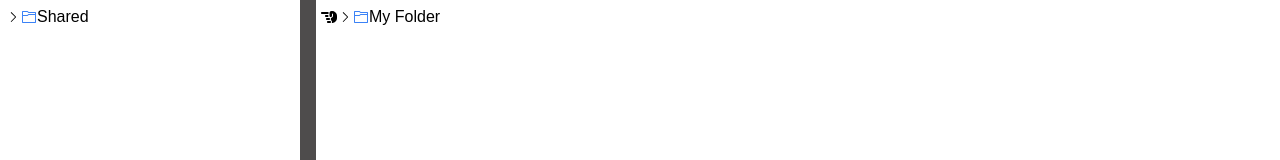
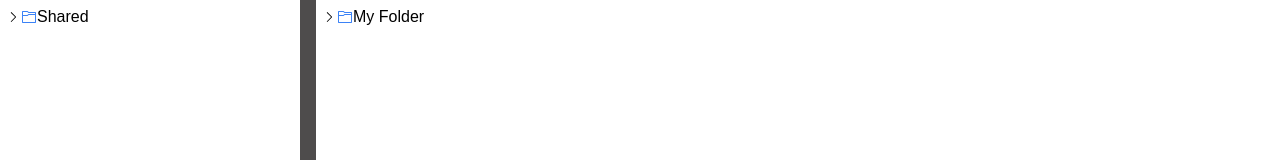
Before and after one commit to kevin0820-dev/FileTree, a React (Vite) app: page / in a window 1280 px wide. Shown: the top 160 px of the page. Built offline with nearby package versions, Linux system fonts and the light colour scheme.

Commit message:
structure fixdd

```diff
--- a/src/components/FilePane/FilePane.tsx
+++ b/src/components/FilePane/FilePane.tsx
@@ -52,7 +52,6 @@ const FilePane = ({data, setData, left}: {data: FolderData | null, setData: (dat
             data={data}
             left={left}
             handleCopyButton={handleCopyButton}
-            root="with"
           />
         </div>
     );
--- a/src/components/Folder/Folder.tsx
+++ b/src/components/Folder/Folder.tsx
@@ -9,7 +9,6 @@ interface FolderProps {
   handleUpdateFolder: (id: string, updatedValue: string, isFolder: boolean) => void;
   data: FolderData|null;
   left: boolean;
-  root: string;
   handleCopyButton: (event: React.MouseEvent<HTMLButtonElement>, isFolder: boolean, name: string) => void;
 }
 
@@ -20,7 +19,6 @@ const Folder: React.FC<FolderProps> = ({
   data,
   left,
   handleCopyButton,
-  root,
 }) => {
   const [nodeName, setNodeName] = useState<string>(data?.name || "");
   const [expand, setExpand] = useState<boolean>(false);
@@ -63,7 +61,7 @@ const Folder: React.FC<FolderProps> = ({
         name: e.currentTarget.value,
         isFolder: showInput.isFolder as boolean,
         group: showInput.isFolder ? "folder" : "file",
-        shared: root,
+        shared: left ? "with" : "by",
         items: [],
       };
       if(data?.id) handleInsertNode(data.id, newFolder, showInput.isFolder as boolean);
@@ -120,7 +118,6 @@ const Folder: React.FC<FolderProps> = ({
         handleUpdateFolder={handleUpdateFolder}
         data={data}
         left={left}
-        root={root}
         handleCopyButton={handleCopyButton}
         expand={expand}
         setExpand={setExpand}
@@ -149,7 +146,6 @@ const Folder: React.FC<FolderProps> = ({
         handleUpdateFolder={handleUpdateFolder}
         data={data}
         left={left}
-        root={root}
         handleCopyButton={handleCopyButton}
         expand={expand}
         setExpand={setExpand}
--- a/src/components/Folder/Items/FileItem.tsx
+++ b/src/components/Folder/Items/FileItem.tsx
@@ -44,7 +44,6 @@ interface FolderItemProps {
     handleUpdateFolder: (id: string, updatedValue: string, isFolder: boolean) => void;
     data: FolderData|null;
     left: boolean;
-    root: string;
     handleCopyButton: (event: React.MouseEvent<HTMLButtonElement>, isFolder: boolean, name: string) => void;
     expand: boolean;
     setExpand: (expand: boolean) => void;
@@ -72,7 +71,6 @@ const FileItem: React.FC<FolderItemProps> = ({
     data,
     left,
     handleCopyButton,
-    root,
     expand,
     setExpand,
     handleWrapperDrop,
@@ -100,8 +98,8 @@ const FileItem: React.FC<FolderItemProps> = ({
         onDrop={handleDrop}
       >
         <span className="text-black flex items-center">
-          {root === "with" && data?.shared === "by" && <FaHandPointLeft />}
-          {root === "by" && data?.shared === "with" && <FaHandPointRight />}
+          {left && data?.shared === "by" && <FaHandPointLeft />}
+          {!left && data?.shared === "with" && <FaHandPointRight />}
           {iconMap[data?.group as IconGroup]}
           {updateInput.visible ? (
             <input
--- a/src/components/Folder/Items/FolderItem.tsx
+++ b/src/components/Folder/Items/FolderItem.tsx
@@ -44,7 +44,6 @@ interface FolderItemProps {
     handleUpdateFolder: (id: string, updatedValue: string, isFolder: boolean) => void;
     data: FolderData|null;
     left: boolean;
-    root: string;
     handleCopyButton: (event: React.MouseEvent<HTMLButtonElement>, isFolder: boolean, name: string) => void;
     expand: boolean;
     setExpand: (expand: boolean) => void;
@@ -72,7 +71,6 @@ const FolderItem: React.FC<FolderItemProps> = ({
     data,
     left,
     handleCopyButton,
-    root,
     expand,
     setExpand,
     handleWrapperDrop,
@@ -105,8 +103,8 @@ const FolderItem: React.FC<FolderItemProps> = ({
             key={data?.id}
             >
             <span className="text-black flex items-center">
-                {root === "with" && data?.shared === "by" && <FaHandPointLeft />}
-                {root === "by" && data?.shared === "with" && <FaHandPointRight />}
+                {left && data?.shared === "by" && <FaHandPointLeft />}
+                {!left && data?.shared === "with" && <FaHandPointRight />}
                 {expand ? <VscChevronDown /> : <VscChevronRight />} {iconMap[data?.group as IconGroup]}
                 {updateInput.visible ? (
                 <input
@@ -161,7 +159,6 @@ const FolderItem: React.FC<FolderItemProps> = ({
                     data={item}
                     key={index}
                     left={left}
-                    root={root}
                     handleCopyButton={handleCopyButton}
                 />
             ))}
```
